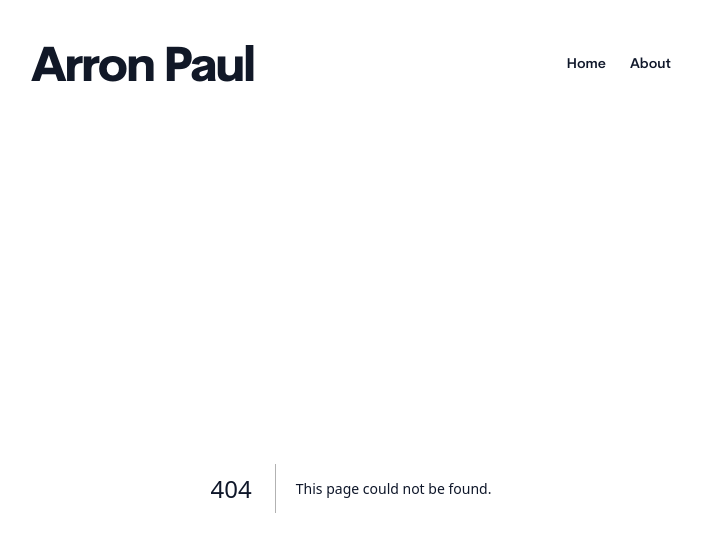
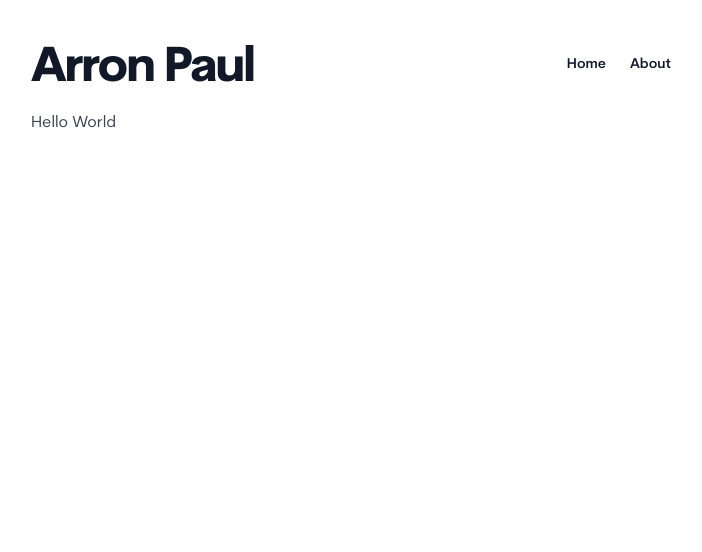
Before and after one commit to arron-paul/arron.co, a Next.js app: page /about in a window 1280 px wide. Before the commit this address had no page. Shown: the top 552 px of the page, without its empty margins (289-991 px from the left). Built offline with nearby package versions, Linux system fonts and the light colour scheme.

Commit message:
Added about page

```diff
--- /dev/null
+++ b/src/app/about/page.tsx
@@ -0,0 +1,12 @@
+import { allPosts } from '@/.contentlayer/generated'
+import Link from 'next/link'
+
+export default function Home() {
+  return (
+    <div className="prose dark:prose-invert">
+      <article>
+        <p>Hello World</p>
+      </article>
+    </div>
+  )
+}
```
